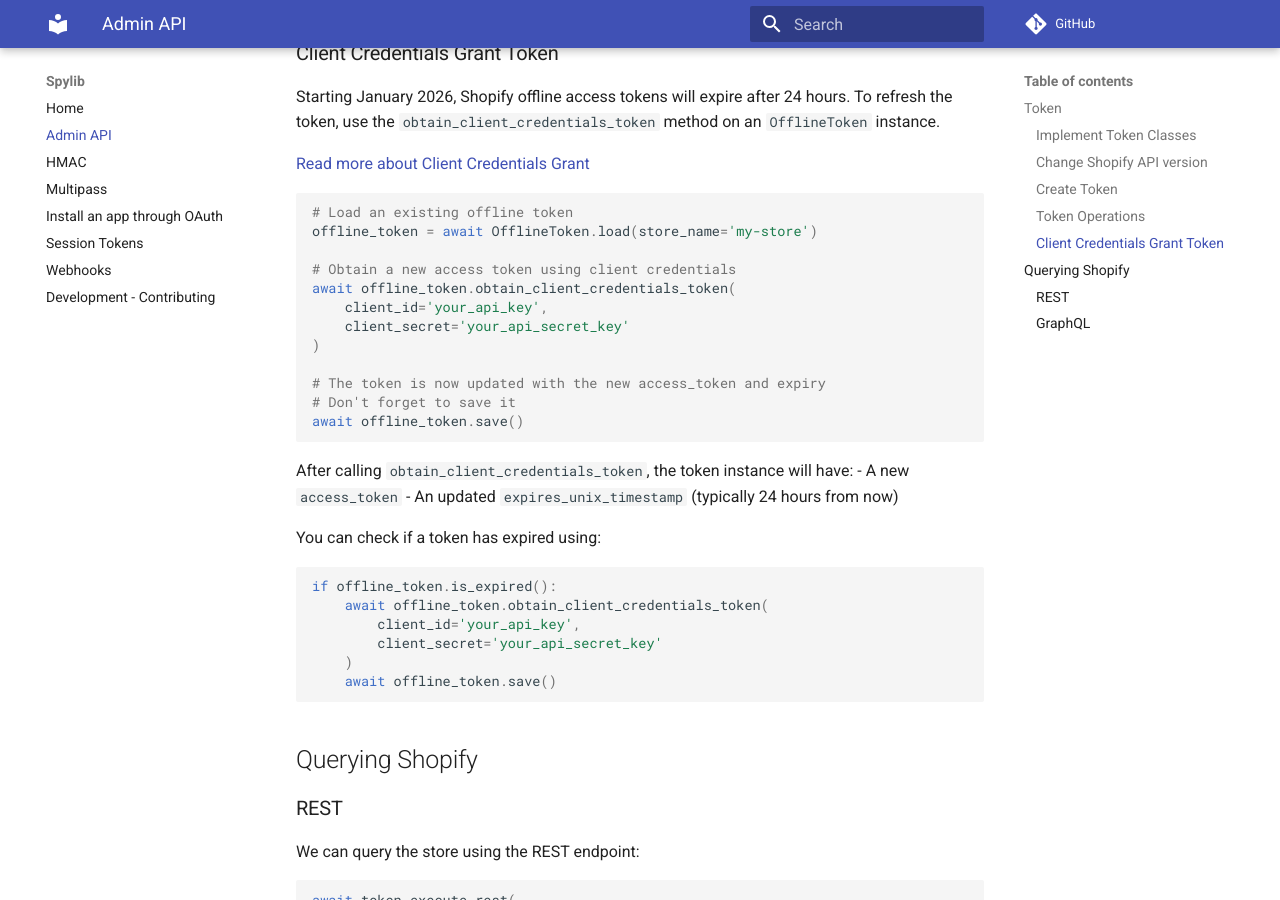
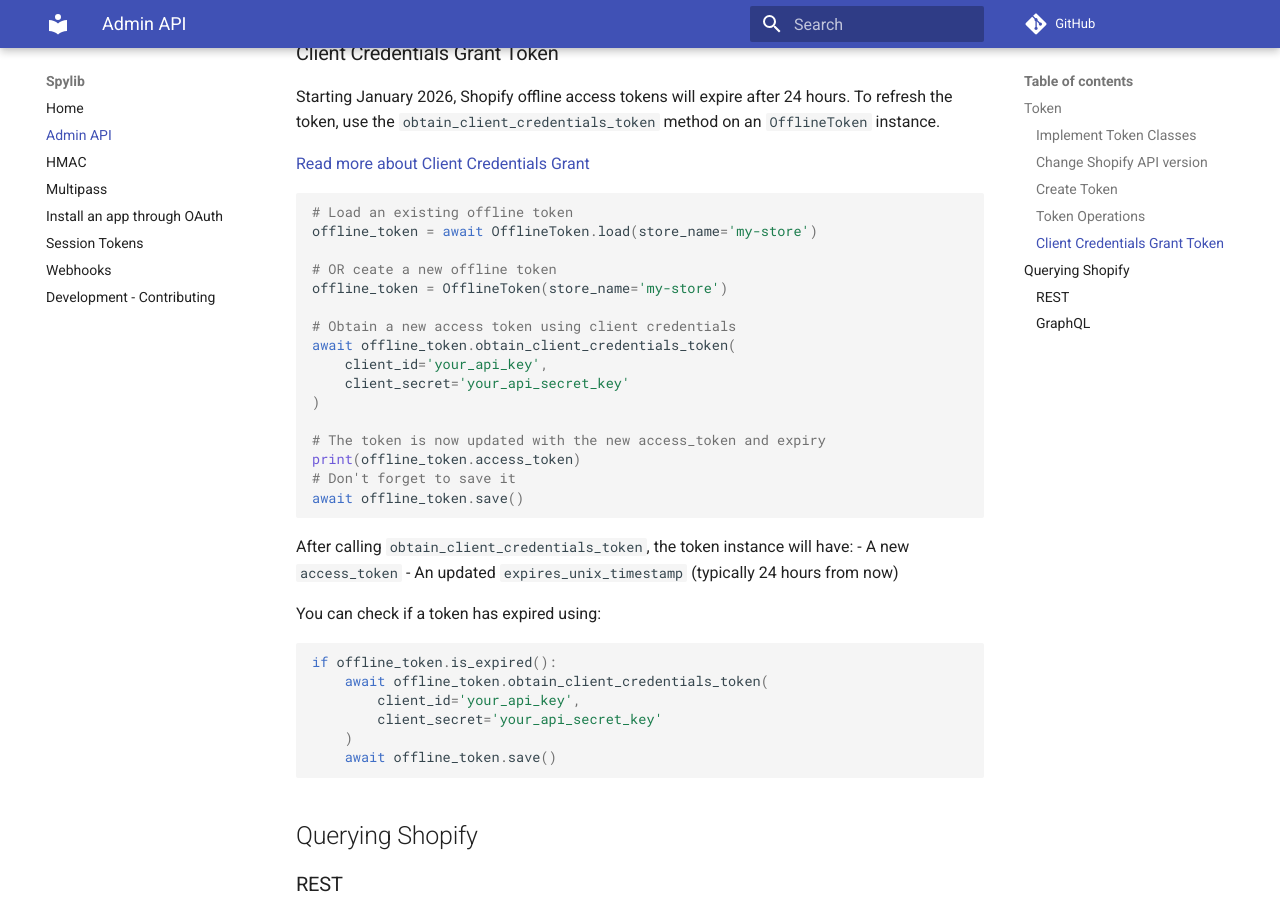
Before and after one commit to SatelCreative/spylib, an MkDocs documentation site: the page built from docs/admin-api.md, in a window 1280 px wide and 900 px high, scrolled down 2390 px. Built offline with MkDocs 1.6.1 and Material for MkDocs 9.7.7, drawn with Linux system fonts in a browser that asks for light colours; comment, search, counter and statistics services are not loaded; the version menu is left out.

Commit message:
update offline token api doc

````diff
--- a/docs/admin-api.md
+++ b/docs/admin-api.md
@@ -123,6 +123,9 @@
 # Load an existing offline token
 offline_token = await OfflineToken.load(store_name='my-store')
 
+# OR ceate a new offline token
+offline_token = OfflineToken(store_name='my-store')
+
 # Obtain a new access token using client credentials
 await offline_token.obtain_client_credentials_token(
     client_id='your_api_key',
@@ -130,6 +133,7 @@
 )
 
 # The token is now updated with the new access_token and expiry
+print(offline_token.access_token)
 # Don't forget to save it
 await offline_token.save()
 ```
````
